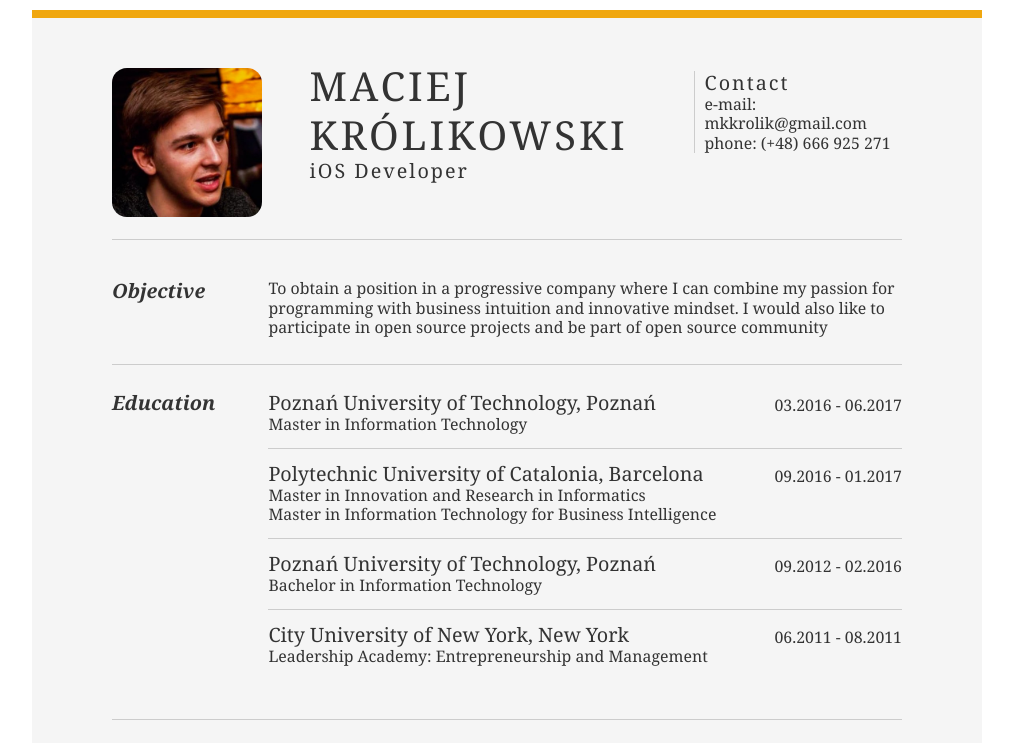
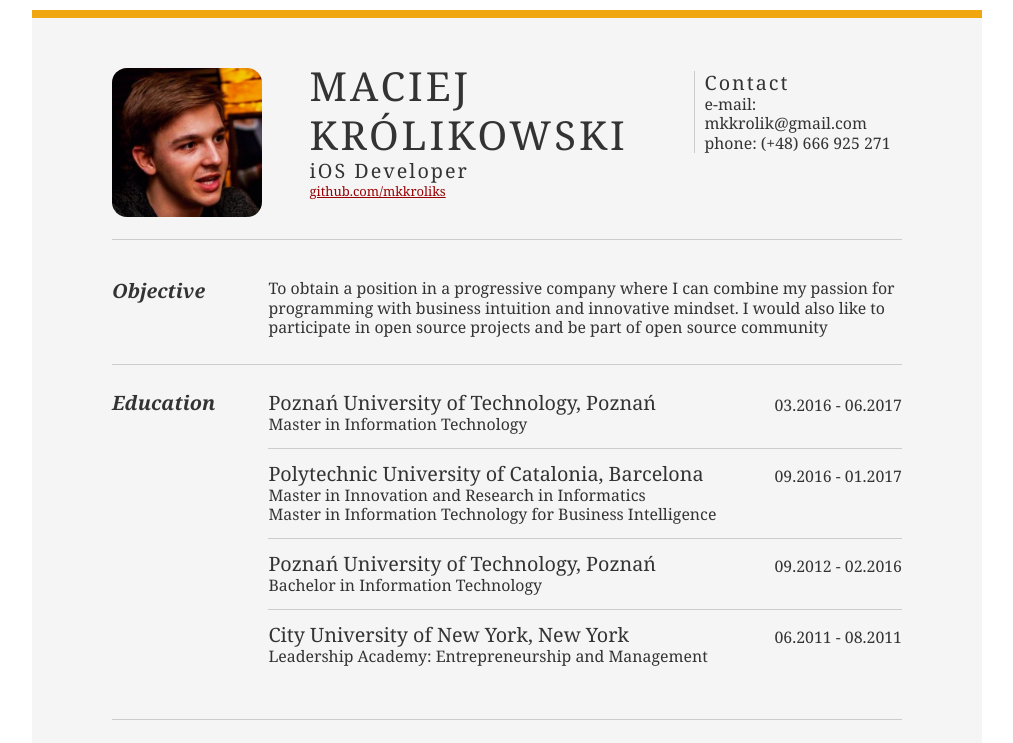
Before and after one commit to mkkroliks/mkkroliks.github.io, a plain HTML site: page index.html in a window 1280 px wide. Shown: the top 743 px of the page, without its empty margins (133-1146 px from the left). Drawn offline with Linux system fonts and the light colour scheme.

Commit message:
Added github link

```diff
--- a/index.html
+++ b/index.html
@@ -26,6 +26,8 @@
 			<div class="yui-u left">
 				<h1>Maciej Królikowski</h1>
 				<h2>iOS Developer</h2>
+				<h5><a href="https://github.com/mkkroliks">github.com/mkkroliks</a></h5>
+
 			</div>
 
 			<div id="contact" class="yui-u">
```
